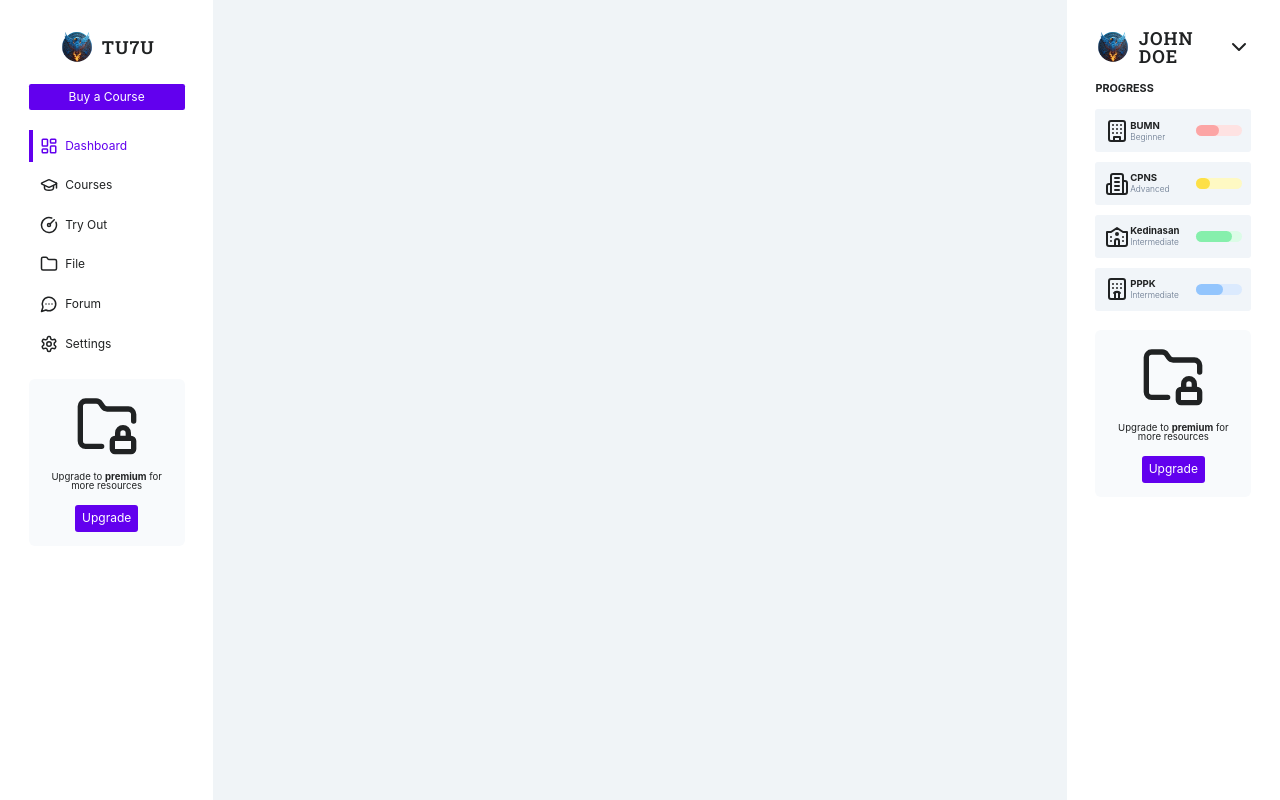
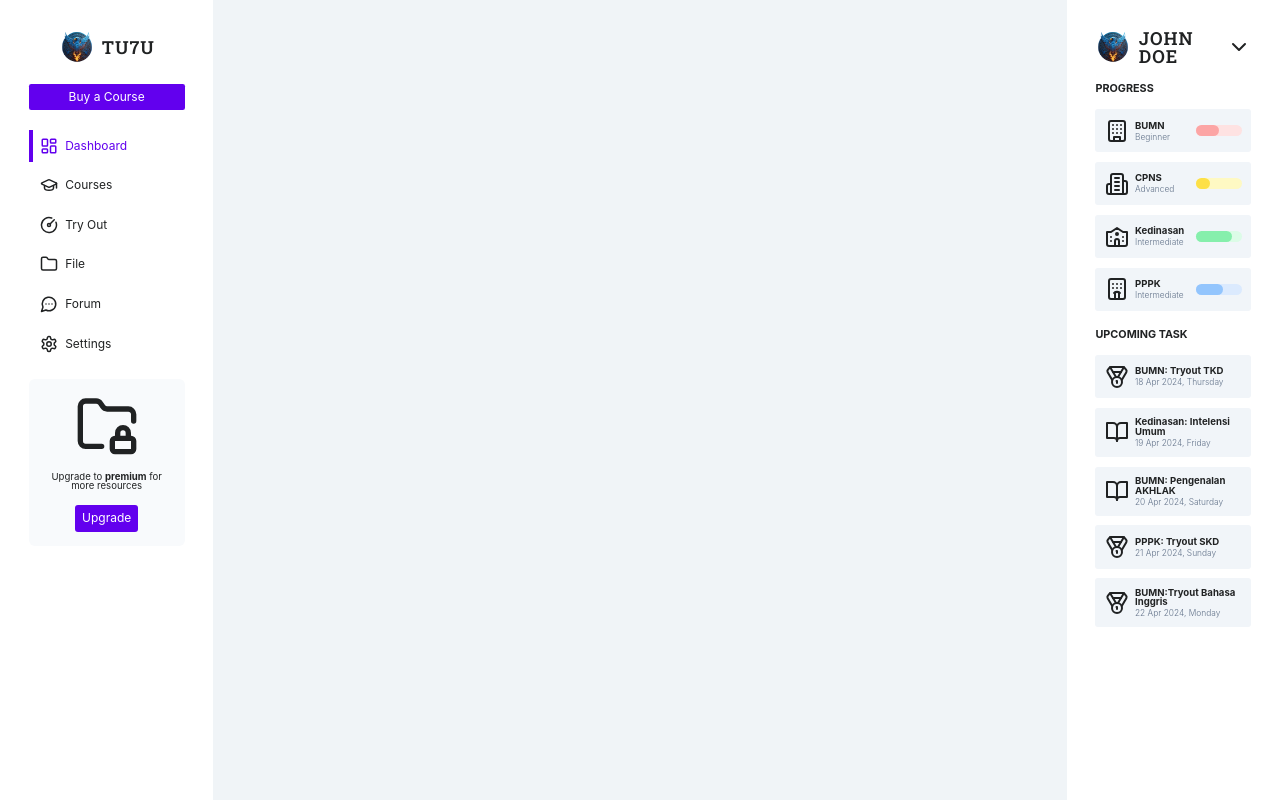
Before and after one commit to rfnasution01/Tutor-Maju, a React (Vite) app: page /app in a window 1280 px wide. Built offline with nearby package versions, Linux system fonts and the light colour scheme; a small style sheet from the web is missing.

Commit message:
feat: slicing app layout aside upcoming task

```diff
--- a/src/features/aside-app/aside-progress.tsx
+++ b/src/features/aside-app/aside-progress.tsx
@@ -1,7 +1,7 @@
 import { HeaderWithLogo } from '@/components/HeaderLogo'
-import { UpgradePlan } from './upgrade-plan'
 import { ChevronDown } from 'lucide-react'
 import { MappingProgress } from './mapping-progress'
+import { MappingTask } from './mapping-task'
 
 export function AsideProgressApp() {
   return (
@@ -18,7 +18,7 @@ export function AsideProgressApp() {
       />
 
       <MappingProgress />
-      <UpgradePlan />
+      <MappingTask />
     </div>
   )
 }
--- a/src/features/aside-app/index.ts
+++ b/src/features/aside-app/index.ts
@@ -3,3 +3,4 @@ export * from './aside-progress'
 export * from './mapping-nav'
 export * from './upgrade-plan'
 export * from './aside-progress'
+export * from './mapping-task'
--- a/src/features/aside-app/mapping-progress.tsx
+++ b/src/features/aside-app/mapping-progress.tsx
@@ -8,7 +8,7 @@ export function MappingProgress() {
       <div className="flex flex-col gap-y-16">
         {DataProgress.map((item, idx) => (
           <div
-            className="flex items-center gap-x-4 rounded-lg bg-slate-100 p-16"
+            className="flex transform-gpu items-center gap-x-12 rounded-lg bg-slate-100 p-16 transition-transform duration-300 hover:scale-105 hover:cursor-pointer"
             key={idx}
           >
             <span className="w-2/12 text-center">{item?.icon}</span>
--- /dev/null
+++ b/src/features/aside-app/mapping-task.tsx
@@ -0,0 +1,28 @@
+import { DataUpcomingTask } from '@/libs/consts/dummy/data-task'
+import { BookOpen, Medal } from 'lucide-react'
+
+export function MappingTask() {
+  return (
+    <div className="flex flex-col gap-y-24">
+      <span className="text-[1.8rem] font-bold uppercase">Upcoming Task</span>
+      <div className="flex flex-col gap-y-16">
+        {DataUpcomingTask.map((item, idx) => (
+          <div
+            className="flex transform-gpu items-center gap-x-12 rounded-lg bg-slate-100 p-16 transition-transform duration-300 hover:scale-105 hover:cursor-pointer"
+            key={idx}
+          >
+            <span className="w-2/12 text-center">
+              {item?.category.includes('course') ? <BookOpen /> : <Medal />}
+            </span>
+            <div className="flex flex-1 flex-col gap-y-4">
+              <h5 className="font-bold">{item?.title}</h5>
+              <h6 className="text-[1.4rem] font-light text-slate-500">
+                {item?.date}
+              </h6>
+            </div>
+          </div>
+        ))}
+      </div>
+    </div>
+  )
+}
--- a/src/features/layout/app-layout.tsx
+++ b/src/features/layout/app-layout.tsx
@@ -10,7 +10,7 @@ export default function AppLayout() {
       <section className="col-span-8">
         <Outlet />
       </section>
-      <aside className="col-span-2">
+      <aside className="col-span-2 h-screen">
         <AsideProgressApp />
       </aside>
     </main>
--- /dev/null
+++ b/src/libs/consts/dummy/data-task.tsx
@@ -0,0 +1,27 @@
+export const DataUpcomingTask = [
+  {
+    title: 'BUMN: Tryout TKD',
+    category: 'try out',
+    date: '18 Apr 2024, Thursday',
+  },
+  {
+    title: 'Kedinasan: Intelensi Umum',
+    category: 'course',
+    date: '19 Apr 2024, Friday',
+  },
+  {
+    title: 'BUMN: Pengenalan AKHLAK',
+    category: 'course',
+    date: '20 Apr 2024, Saturday',
+  },
+  {
+    title: 'PPPK: Tryout SKD',
+    category: 'try out',
+    date: '21 Apr 2024, Sunday',
+  },
+  {
+    title: 'BUMN:Tryout Bahasa Inggris',
+    category: 'try out',
+    date: '22 Apr 2024, Monday',
+  },
+]
```
